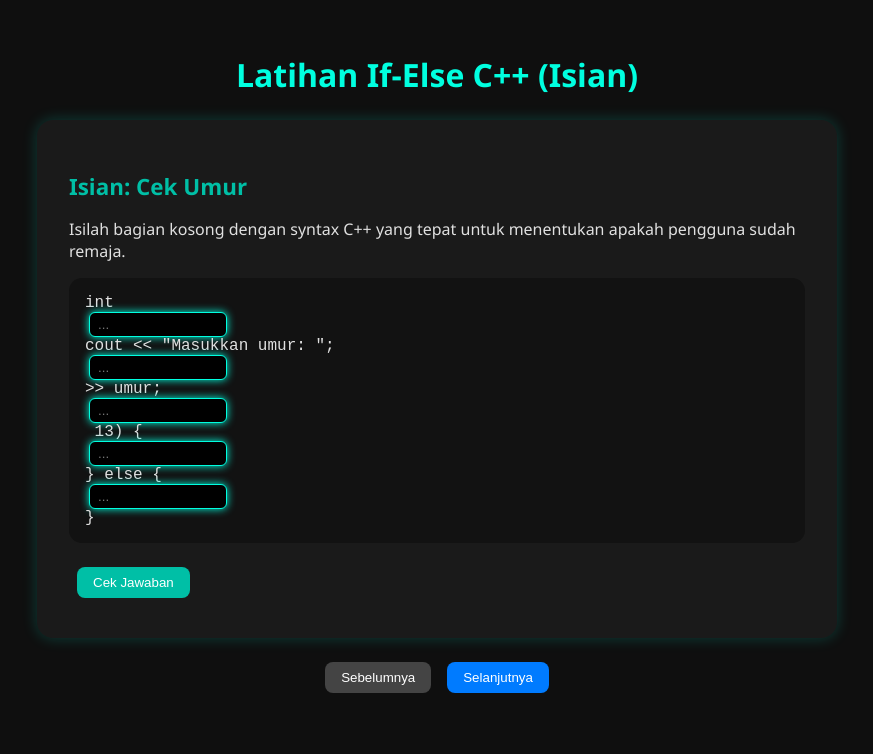
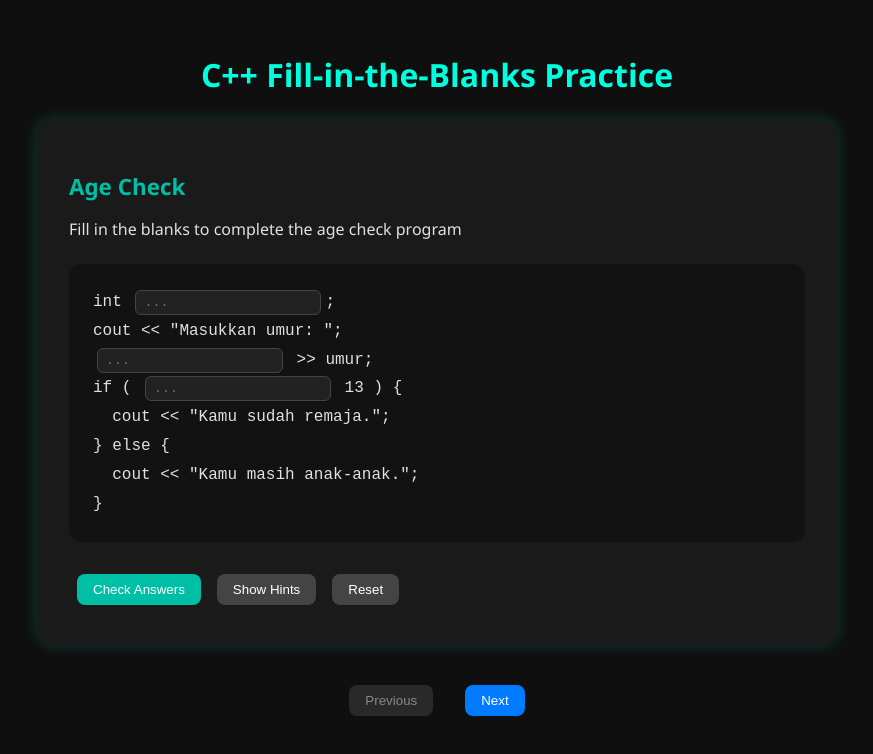
Before and after one commit to alvinmuslim/if-else-practice, a React (Create React App) app: page / in a window 1280 px wide. Shown: the top 754 px of the page, without its empty margins (203-1076 px from the left). Built offline with nearby package versions, Linux system fonts and the light colour scheme.

Commit message:
Update UI

```diff
--- a/src/App.css
+++ b/src/App.css
@@ -1,5 +1,4 @@
 /* App.css */
-
 body {
   margin: 0;
   font-family: "Segoe UI", Tahoma, Geneva, Verdana, sans-serif;
@@ -25,6 +24,7 @@ body {
   border-radius: 1rem;
   padding: 2rem;
   box-shadow: 0 0 15px rgba(0, 255, 224, 0.2);
+  margin-bottom: 2rem;
 }
 
 .subtitle {
@@ -35,11 +35,13 @@ body {
 
 .code {
   background: #121212;
-  padding: 1rem;
+  padding: 1.5rem;
   border-radius: 0.8rem;
   font-family: "Courier New", Courier, monospace;
-  white-space: pre-wrap;
-  margin-bottom: 1rem;
+  white-space: pre;
+  margin: 1.5rem 0;
+  line-height: 1.8;
+  overflow-x: auto;
 }
 
 .inline-input {
@@ -49,13 +51,18 @@ body {
   border-radius: 6px;
   padding: 4px 8px;
   margin: 0 4px;
-  width: 120px;
+  min-width: 80px;
+  font-family: "Courier New", Courier, monospace;
 }
 
-.futuristic {
-  border: 1px solid #00ffe0;
-  box-shadow: 0 0 8px #00ffe0;
-  background-color: #000;
+.inline-input.correct {
+  border-color: #00ff99;
+  background-color: rgba(0, 255, 153, 0.1);
+}
+
+.inline-input.incorrect {
+  border-color: #ff5555;
+  background-color: rgba(255, 85, 85, 0.1);
 }
 
 .button {
@@ -66,7 +73,7 @@ body {
   border-radius: 8px;
   cursor: pointer;
   margin: 0.5rem;
-  transition: background 0.3s ease;
+  transition: all 0.3s ease;
 }
 
 .button:hover {
@@ -82,14 +89,43 @@ body {
   background: #007bff;
 }
 
+.button:disabled {
+  opacity: 0.5;
+  cursor: not-allowed;
+}
+
+.controls {
+  display: flex;
+  flex-wrap: wrap;
+  margin-top: 1.5rem;
+}
+
 .feedback {
   margin-top: 1rem;
-  font-weight: bold;
-  color: #00ff99;
+  padding: 1rem;
+  background: rgba(0, 191, 166, 0.1);
+  border-left: 4px solid #00bfa6;
+  border-radius: 4px;
+}
+
+.hints {
+  margin-top: 1.5rem;
+  padding: 1rem;
+  background: rgba(0, 119, 255, 0.1);
+  border-left: 4px solid #0077ff;
+  border-radius: 4px;
+}
+
+.hints ul {
+  padding-left: 1.5rem;
+}
+
+.hints li {
+  margin-bottom: 0.5rem;
 }
 
 .navigation {
   display: flex;
   justify-content: center;
-  margin-top: 1rem;
+  gap: 1rem;
 }
--- a/src/App.js
+++ b/src/App.js
@@ -1,124 +1,187 @@
+// App.js
 import React, { useState } from "react";
 import "./App.css";
 
 const exercises = [
   {
-    title: "Isian: Cek Umur",
-    prompt: "Isilah bagian kosong dengan syntax C++ yang tepat untuk menentukan apakah pengguna sudah remaja.",
-    codeParts: [
-      "int ", ";",
-      "cout << \"Masukkan umur: \";",
-      "", ">> umur;",
-      "if (", " 13) {",
-      "  cout << \"Kamu sudah remaja.\";",
-      "} else {",
-      "  cout << \"Kamu masih anak-anak.\";",
-      "}"
-    ],
-    blanks: ["umur", "cin", "umur >="]
+    title: "Age Check",
+    description: "Fill in the blanks to complete the age check program",
+    code: `int _____;
+cout << "Masukkan umur: ";
+_____ >> umur;
+if ( _______ 13 ) {
+  cout << "Kamu sudah remaja.";
+} else {
+  cout << "Kamu masih anak-anak.";
+}`,
+    blanks: [
+      { id: 1, answer: "umur", hint: "Variable declaration for age" },
+      { id: 2, answer: "cin", hint: "Input stream object" },
+      { id: 3, answer: "umur >=", hint: "Comparison operator for '13 or more'" }
+    ]
   },
   {
-    title: "Isian: Genap atau Ganjil",
-    prompt: "Lengkapi bagian kosong untuk menentukan apakah angka genap atau ganjil.",
-    codeParts: [
-      "int ", ";",
-      "cout << \"Masukkan angka: \";",
-      "cin ", " angka;",
-      "if (", ") {",
-      "  cout << \"Angka genap.\";",
-      "} else {",
-      "  cout << \"Angka ganjil\";",
-      "}"
-    ],
-    blanks: ["angka", ">>", "angka % 2 == 0"]
+    title: "Odd/Even Check",
+    description: "Complete the program to check if a number is odd or even",
+    code: `int ______;
+cout << "Masukkan angka: ";
+cin _____ angka;
+if ( _________ ) {
+  cout << "Angka genap.";
+} else {
+  cout << "Angka ganjil";
+}`,
+    blanks: [
+      { id: 4, answer: "angka", hint: "Variable declaration for number" },
+      { id: 5, answer: ">>", hint: "Input operator" },
+      { id: 6, answer: "angka % 2 == 0", hint: "Condition for even numbers" }
+    ]
   },
   {
-    title: "Isian: Jawaban Kuis",
-    prompt: "Lengkapi syntax berikut agar bisa mengecek jawaban ya/tidak dengan benar.",
-    codeParts: [
-      "", " jawab;",
-      "", " << \"Apakah bumi itu bulat? (y/n): \";",
-      "cin >> ", ";",
-      "if (jawab == 'y' ", " jawab == 'Y') {",
-      "  cout << \"Benar!\";",
-      "} else if (jawab == 'n' ", " jawab == 'N') {",
-      "  cout << \"Salah, coba lagi.\";",
-      "} else {",
-      "  cout << \"Jawaban tidak dikenali\";",
-      "}"
-    ],
-    blanks: ["char", "cout", "jawab", "||", "||"]
+    title: "Yes/No Question",
+    description: "Complete the yes/no question program",
+    code: `_____ jawab;
+___ << "Apakah bumi itu bulat? (y/n): ";
+cin >> ______;
+if (jawab == 'y' ____ jawab == 'Y') {
+  cout << "Benar!";
+} else if (jawab == 'n' ____ jawab == 'N') {
+  cout << "Salah, coba lagi.";
+} else {
+  cout << "Jawaban tidak dikenali";
+}`,
+    blanks: [
+      { id: 7, answer: "char", hint: "Data type for single character" },
+      { id: 8, answer: "cout", hint: "Output stream object" },
+      { id: 9, answer: "jawab", hint: "Variable name for answer" },
+      { id: 10, answer: "||", hint: "Logical OR operator" },
+      { id: 11, answer: "||", hint: "Logical OR operator" }
+    ]
   }
 ];
 
 export default function IfElsePractice() {
-  const [current, setCurrent] = useState(0);
-  const [userInputs, setUserInputs] = useState([]);
+  const [currentExercise, setCurrentExercise] = useState(0);
+  const [userAnswers, setUserAnswers] = useState({});
+  const [results, setResults] = useState(null);
+  const [showHints, setShowHints] = useState(false);
+
+  const handleAnswerChange = (id, value) => {
+    setUserAnswers(prev => ({ ...prev, [id]: value }));
+  };
+
+  const checkAnswers = () => {
+    const currentBlanks = exercises[currentExercise].blanks;
+    const result = {};
+    let score = 0;
+
+    currentBlanks.forEach(blank => {
+      const isCorrect = userAnswers[blank.id]?.trim().toLowerCase() === blank.answer.toLowerCase();
+      result[blank.id] = isCorrect;
+      if (isCorrect) score++;
+    });
+
+    setResults(result);
+    setFeedback(`Score: ${score}/${currentBlanks.length} (${Math.round((score/currentBlanks.length)*100)}%)`);
+  };
+
   const [feedback, setFeedback] = useState("");
 
-  const handleInputChange = (value, index) => {
-    const newInputs = [...userInputs];
-    newInputs[index] = value;
-    setUserInputs(newInputs);
+  const resetExercise = () => {
+    setUserAnswers({});
+    setResults(null);
+    setFeedback("");
   };
 
-  const checkAnswer = () => {
-    const correctBlanks = exercises[current].blanks;
-    const score = correctBlanks.reduce((acc, correct, i) => {
-      return acc + (userInputs[i]?.trim().toLowerCase() === correct.trim().toLowerCase() ? 1 : 0);
-    }, 0);
+  const renderCodeWithInputs = () => {
+    const { code } = exercises[currentExercise];
+    const parts = code.split(/(_____+|____+|___+|______+)/g);
 
-    setFeedback(`✅ Skor: ${score} dari ${correctBlanks.length}`);
+    return parts.map((part, index) => {
+      if (part.match(/_{3,}/)) {
+        const blankId = exercises[currentExercise].blanks[index/2]?.id;
+        return (
+          <input
+            key={index}
+            className={`inline-input ${results && results[blankId] !== undefined ?
+              (results[blankId] ? 'correct' : 'incorrect') : ''}`}
+            value={userAnswers[blankId] || ""}
+            onChange={(e) => handleAnswerChange(blankId, e.target.value)}
+            placeholder="..."
+          />
+        );
+      }
+      return <span key={index}>{part}</span>;
+    });
   };
-
-  const currentExercise = exercises[current];
 
   return (
     <div className="container">
-      <h1 className="title">Latihan If-Else C++ (Isian)</h1>
+      <h1 className="title">C++ Fill-in-the-Blanks Practice</h1>
+
       <div className="card">
-        <h2 className="subtitle">{currentExercise.title}</h2>
-        <p>{currentExercise.prompt}</p>
-        <pre className="code">
-          {currentExercise.codeParts.map((part, index) =>
-            index % 2 === 0 ? (
-              <div key={index}>{part}</div>
-            ) : (
-              <input
-                key={index}
-                className="inline-input futuristic"
-                placeholder="..."
-                value={userInputs[Math.floor(index / 2)] || ""}
-                onChange={(e) => handleInputChange(e.target.value, Math.floor(index / 2))}
-              />
-            )
-          )}
-        </pre>
-        <button onClick={checkAnswer} className="button primary">
-          Cek Jawaban
-        </button>
-        {feedback && <p className="feedback">{feedback}</p>}
+        <h2 className="subtitle">{exercises[currentExercise].title}</h2>
+        <p>{exercises[currentExercise].description}</p>
+
+        <div className="code">
+          {renderCodeWithInputs()}
+        </div>
+
+        <div className="controls">
+          <button onClick={checkAnswers} className="button primary">
+            Check Answers
+          </button>
+          <button
+            onClick={() => setShowHints(!showHints)}
+            className="button"
+          >
+            {showHints ? "Hide Hints" : "Show Hints"}
+          </button>
+          <button onClick={resetExercise} className="button">
+            Reset
+          </button>
+        </div>
+
+        {showHints && (
+          <div className="hints">
+            <h3>Hints:</h3>
+            <ul>
+              {exercises[currentExercise].blanks.map(blank => (
+                <li key={blank.id}>
+                  <strong>Blank {blank.id}:</strong> {blank.hint}
+                </li>
+              ))}
+            </ul>
+          </div>
+        )}
+
+        {feedback && (
+          <div className="feedback">
+            {feedback}
+          </div>
+        )}
       </div>
+
       <div className="navigation">
         <button
           onClick={() => {
-            setCurrent((prev) => (prev > 0 ? prev - 1 : prev));
-            setUserInputs([]);
-            setFeedback("");
+            setCurrentExercise(prev => Math.max(0, prev - 1));
+            resetExercise();
           }}
+          disabled={currentExercise === 0}
           className="button"
         >
-          Sebelumnya
+          Previous
         </button>
         <button
           onClick={() => {
-            setCurrent((prev) => (prev < exercises.length - 1 ? prev + 1 : prev));
-            setUserInputs([]);
-            setFeedback("");
+            setCurrentExercise(prev => Math.min(exercises.length - 1, prev + 1));
+            resetExercise();
           }}
+          disabled={currentExercise === exercises.length - 1}
           className="button success"
         >
-          Selanjutnya
+          Next
         </button>
       </div>
     </div>
```
